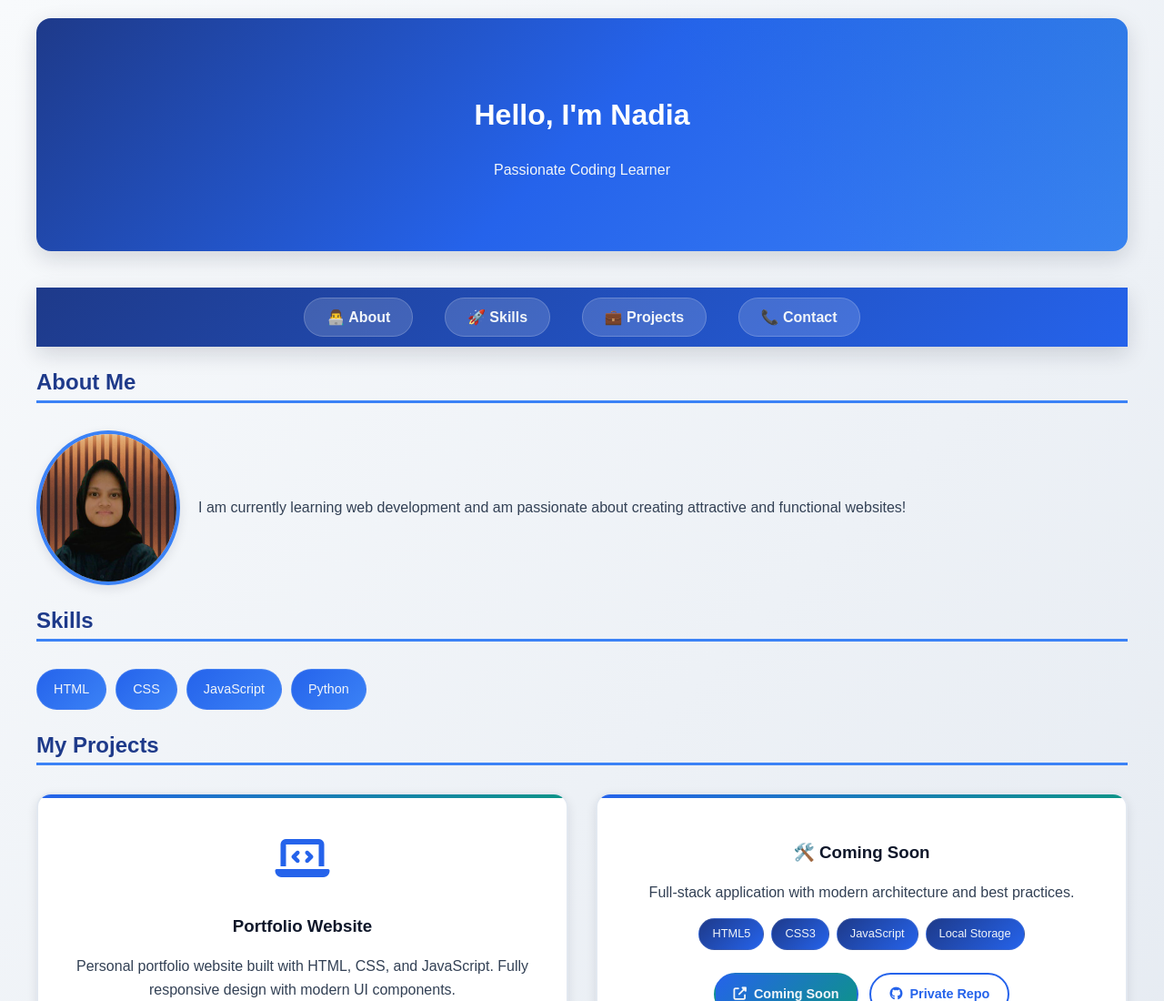
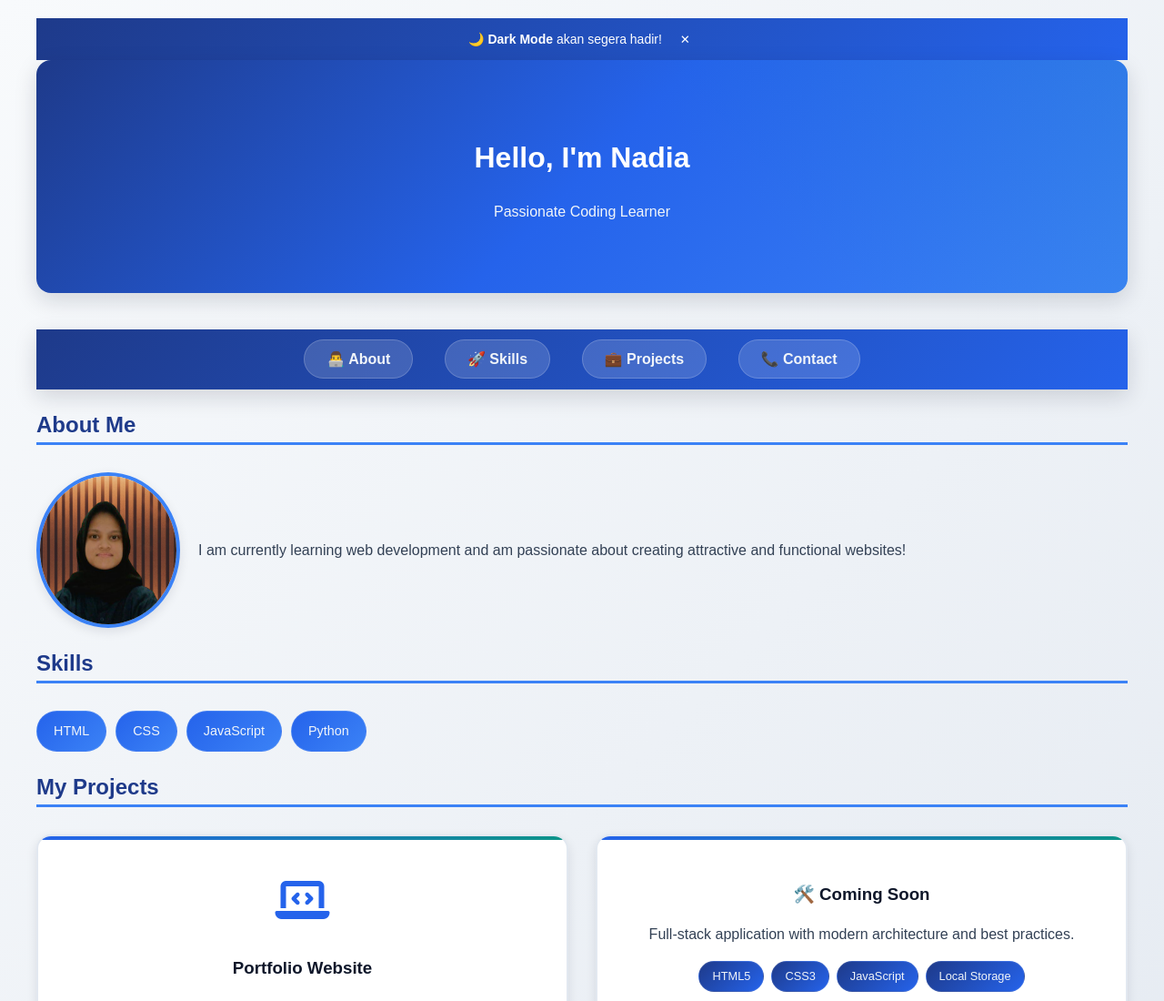
Before and after one commit to nadiaosq/nadiaosq.github.io, a plain HTML site: page index.html in a window 1280 px wide. Shown: the top 1100 px of the page at 91% size. Drawn offline with Linux system fonts and the light colour scheme.

Commit message:
Add coming soon banner for dark mode
Added a coming soon banner for dark mode feature.

```diff
--- a/index.html
+++ b/index.html
@@ -8,6 +8,25 @@
     <link rel="stylesheet" href="https://cdnjs.cloudflare.com/ajax/libs/font-awesome/6.4.0/css/all.min.css">
 </head>
 <body>
+<!-- Banner -->
+<div id="comingSoon" style="
+        background: linear-gradient(135deg, var(--navy-primary) 0%, var(--navy-secondary) 100%);
+        color: white;
+        padding: 12px;
+        text-align: center;
+        font-size: 14px;
+        position: relative;
+    ">
+        🌙 <strong>Dark Mode</strong> akan segera hadir!
+        <button onclick="this.parentElement.style.display='none'" style="
+            background: none;
+            border: none;
+            color: white;
+            margin-left: 10px;
+            cursor: pointer;
+        ">✕</button>
+    </div>
+
     <!-- Header -->
     <header>
         <h1>Hello, I'm Nadia</h1>
```
